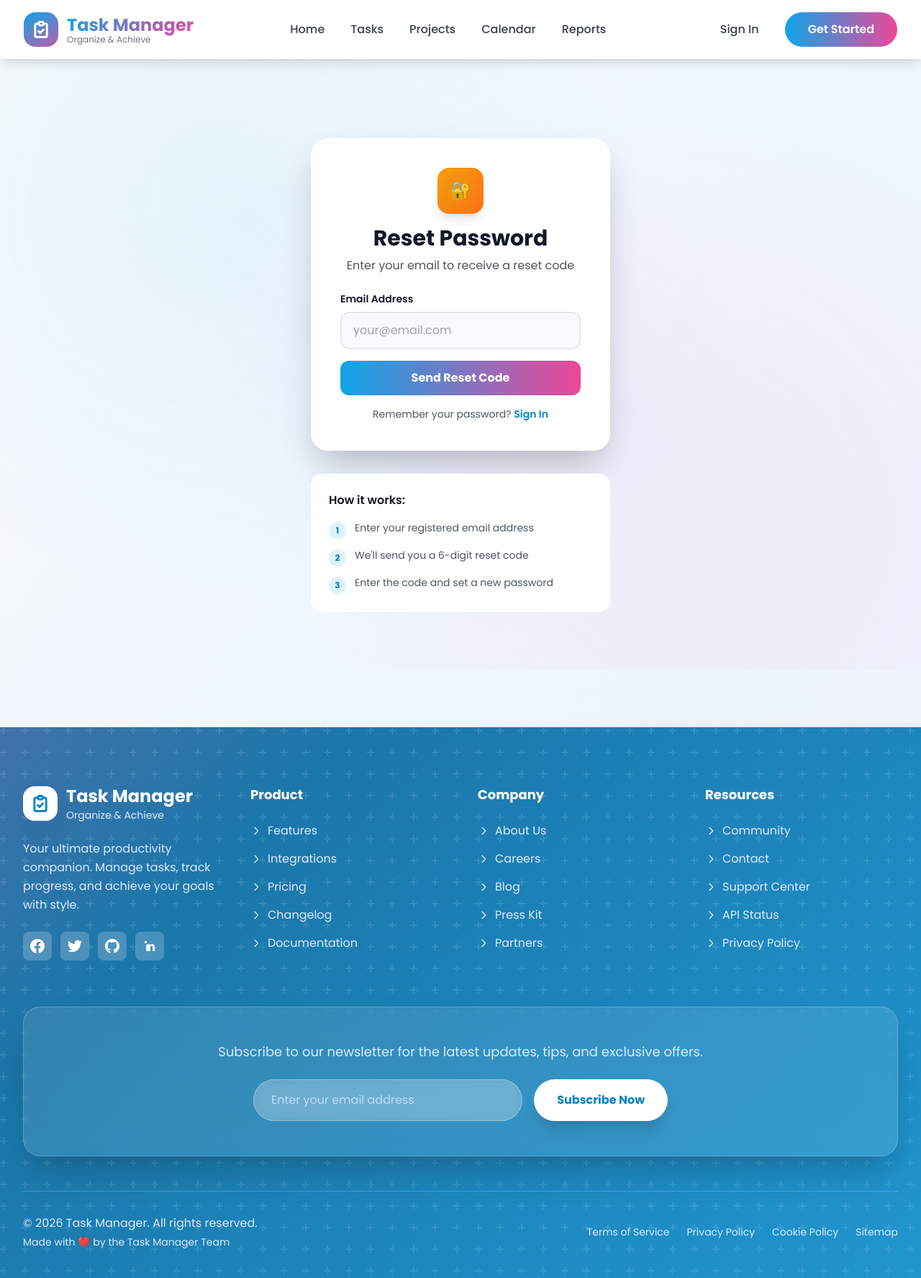
After one commit to mostofa89/TaskManager, a Django app: page /user/forgot-password/ in a window 1280 px wide. The commit adds this page. Shown: the whole page at 72% size. Run offline with Django 5.2, Linux system fonts and the light colour scheme; some libraries are stand-ins or nearby versions.

Commit message:
Add password reset feature with email verification
- Implement PasswordResetCode model with 6-digit codes and 15-minute expiration
- Add forgot_password view with 3-step flow: email submission → code verification → password reset
- Create forget_password.html template with step-by-step UI
- Add email configuration to settings (console backend for dev, SMTP for production)
- Update login page with "Forgot Password?" link
- Create comprehensive PASSWORD_RESET_GUIDE.md with setup and configuration instructions
- Update .env.example with email configuration examples

```diff
--- /dev/null
+++ b/templates/user/forget_password.html
@@ -0,0 +1,138 @@
+{% extends "base/base.html" %}
+
+{% block title %}Forgot Password - Task Manager{% endblock %}
+
+{% block content %}
+
+<section class="relative min-h-screen pt-28 pb-20 overflow-hidden flex items-center justify-center">
+    <!-- Background -->
+    <div class="absolute inset-0 hero-pattern opacity-40"></div>
+    <div class="absolute top-0 left-0 w-96 h-96 bg-primary-100 rounded-full blur-3xl opacity-20"></div>
+    <div class="absolute bottom-0 right-0 w-96 h-96 bg-accent-100 rounded-full blur-3xl opacity-20"></div>
+
+    <div class="relative w-full max-w-md px-4">
+        <div class="glass rounded-3xl shadow-2xl p-8 md:p-10 space-y-6 animate-scale-in">
+            <!-- Header -->
+            <div class="text-center">
+                <div class="w-16 h-16 mx-auto mb-4 rounded-2xl bg-gradient-to-br from-amber-500 to-orange-500 text-white font-bold text-2xl flex items-center justify-center shadow-lg">
+                    🔐
+                </div>
+                <h1 class="text-3xl font-bold text-gray-900 mb-2">Reset Password</h1>
+                <p class="text-gray-600">Enter your email to receive a reset code</p>
+            </div>
+
+            {% if messages %}
+                {% for message in messages %}
+                <div class="p-4 rounded-xl {% if message.tags %}bg-{{ message.tags }}-50 border-2 border-{{ message.tags }}-200 text-{{ message.tags }}-800{% else %}bg-blue-50 border-2 border-blue-200 text-blue-800{% endif %}">
+                    {{ message }}
+                </div>
+                {% endfor %}
+            {% endif %}
+
+            <!-- Step 1: Enter Email -->
+            {% if step == 'email' or not step %}
+            <form method="POST" action="{% url 'user:forgot-password' %}" class="space-y-4">
+                {% csrf_token %}
+                <input type="hidden" name="step" value="email">
+
+                <div>
+                    <label class="block text-sm font-semibold text-gray-900 mb-2">Email Address</label>
+                    <input type="email" name="email" required class="w-full px-4 py-3 rounded-xl bg-gray-50 border-2 border-gray-200 focus:outline-none focus:border-primary-500 focus:bg-white transition" placeholder="your@email.com">
+                </div>
+
+                <button type="submit" class="w-full py-3 bg-gradient-to-r from-primary-500 to-accent-500 text-white font-bold rounded-xl hover:shadow-xl transition">
+                    Send Reset Code
+                </button>
+
+                <p class="text-center text-gray-600 text-sm">
+                    Remember your password?
+                    <a href="{% url 'user:user-login' %}" class="text-primary-600 hover:text-primary-700 font-semibold">Sign In</a>
+                </p>
+            </form>
+            {% endif %}
+
+            <!-- Step 2: Verify Code -->
+            {% if step == 'verify' %}
+            <form method="POST" action="{% url 'user:forgot-password' %}" class="space-y-4">
+                {% csrf_token %}
+                <input type="hidden" name="step" value="verify">
+                <input type="hidden" name="email" value="{{ email }}">
+
+                <div class="bg-blue-50 border-2 border-blue-200 rounded-xl p-4">
+                    <p class="text-sm text-blue-700">
+                        ✓ Code sent to <strong>{{ email }}</strong>
+                    </p>
+                </div>
+
+                <div>
+                    <label class="block text-sm font-semibold text-gray-900 mb-2">Enter Code</label>
+                    <input type="text" name="reset_code" required maxlength="6" placeholder="000000" class="w-full px-4 py-3 rounded-xl bg-gray-50 border-2 border-gray-200 focus:outline-none focus:border-primary-500 focus:bg-white transition text-center text-2xl tracking-widest font-bold">
+                    <p class="text-xs text-gray-500 mt-2">Check your email for the 6-digit code</p>
+                </div>
+
+                <button type="submit" class="w-full py-3 bg-gradient-to-r from-primary-500 to-accent-500 text-white font-bold rounded-xl hover:shadow-xl transition">
+                    Verify Code
+                </button>
+
+                <p class="text-center text-gray-600 text-sm">
+                    <a href="{% url 'user:forgot-password' %}" class="text-primary-600 hover:text-primary-700 font-semibold">Try another email</a>
+                </p>
+            </form>
+            {% endif %}
+
+            <!-- Step 3: Reset Password -->
+            {% if step == 'reset' %}
+            <form method="POST" action="{% url 'user:forgot-password' %}" class="space-y-4">
+                {% csrf_token %}
+                <input type="hidden" name="step" value="reset">
+                <input type="hidden" name="email" value="{{ email }}">
+
+                <div class="bg-green-50 border-2 border-green-200 rounded-xl p-4">
+                    <p class="text-sm text-green-700">
+                        ✓ Code verified successfully
+                    </p>
+                </div>
+
+                <div>
+                    <label class="block text-sm font-semibold text-gray-900 mb-2">New Password</label>
+                    <input type="password" name="new_password" required class="w-full px-4 py-3 rounded-xl bg-gray-50 border-2 border-gray-200 focus:outline-none focus:border-primary-500 focus:bg-white transition" placeholder="••••••••">
+                </div>
+
+                <div>
+                    <label class="block text-sm font-semibold text-gray-900 mb-2">Confirm Password</label>
+                    <input type="password" name="confirm_password" required class="w-full px-4 py-3 rounded-xl bg-gray-50 border-2 border-gray-200 focus:outline-none focus:border-primary-500 focus:bg-white transition" placeholder="••••••••">
+                </div>
+
+                <button type="submit" class="w-full py-3 bg-gradient-to-r from-green-500 to-teal-500 text-white font-bold rounded-xl hover:shadow-xl transition">
+                    Reset Password
+                </button>
+
+                <p class="text-center text-gray-600 text-sm">
+                    <a href="{% url 'user:user-login' %}" class="text-primary-600 hover:text-primary-700 font-semibold">Back to Sign In</a>
+                </p>
+            </form>
+            {% endif %}
+        </div>
+
+        <!-- Additional Info -->
+        <div class="mt-8 glass rounded-2xl p-6 space-y-4">
+            <h3 class="font-semibold text-gray-900">How it works:</h3>
+            <div class="space-y-3 text-sm text-gray-600">
+                <div class="flex items-start gap-3">
+                    <div class="w-6 h-6 rounded-full bg-primary-100 text-primary-600 flex items-center justify-center font-bold text-xs mt-0.5">1</div>
+                    <p>Enter your registered email address</p>
+                </div>
+                <div class="flex items-start gap-3">
+                    <div class="w-6 h-6 rounded-full bg-primary-100 text-primary-600 flex items-center justify-center font-bold text-xs mt-0.5">2</div>
+                    <p>We'll send you a 6-digit reset code</p>
+                </div>
+                <div class="flex items-start gap-3">
+                    <div class="w-6 h-6 rounded-full bg-primary-100 text-primary-600 flex items-center justify-center font-bold text-xs mt-0.5">3</div>
+                    <p>Enter the code and set a new password</p>
+                </div>
+            </div>
+        </div>
+    </div>
+</section>
+
+{% endblock %}
--- a/templates/user/login.html
+++ b/templates/user/login.html
@@ -100,7 +100,7 @@
 						>
 						<span class="text-sm text-gray-600">Remember me</span>
 					</label>
-					<a href="#" class="text-sm font-semibold text-primary-600 hover:text-primary-700 transition-colors">Forgot password?</a>
+					<a href="{% url 'user:forgot-password' %}" class="text-sm font-semibold text-primary-600 hover:text-primary-700 transition-colors">Forgot password?</a>
 				</div>
 
 				<!-- Sign In Button -->
--- a/user/urls.py
+++ b/user/urls.py
@@ -9,6 +9,7 @@ urlpatterns = [
     path('login/', views.login, name='user-login'),
     path('logout/', views.logout, name='user-logout'),
     path('profile/', views.profile, name='user-profile'),
+    path('forgot-password/', views.forgot_password, name='forgot-password'),
 
     # Admin routes
     path('admin/dashboard/', views.admin_profile, name='admin-profile'),
--- a/user/views.py
+++ b/user/views.py
@@ -4,6 +4,9 @@ from django.contrib import messages as message
 from django.contrib.auth import authenticate, logout as auth_logout, login as auth_login
 from django.contrib.auth.decorators import login_required
 from django.http import HttpResponseForbidden
+from django.core.mail import send_mail
+from django.conf import settings
+from .models import PasswordResetCode
 
 # Create your views here.
 def register(request):
@@ -244,3 +247,151 @@ def user_tasks(request, user_id):
         'tasks': tasks,
     }
     return render(request, 'user/user_tasks.html', context)
+
+
+
+def forgot_password(request):
+    """Handle password reset with email verification"""
+    step = request.POST.get('step', 'email') if request.method == 'POST' else 'email'
+
+    if request.method == 'POST':
+        # Step 1: User enters email
+        if step == 'email':
+            email = request.POST.get('email')
+            try:
+                user = User.objects.get(email=email)
+
+                # Generate and save reset code
+                reset_code = PasswordResetCode.objects.filter(user=user).first()
+                if not reset_code:
+                    reset_code = PasswordResetCode(user=user)
+
+                reset_code.code = PasswordResetCode.generate_code()
+                reset_code.is_used = False
+                reset_code.save()
+
+                # Send email with code
+                subject = 'Password Reset Code - Task Manager'
+                message_body = f"""
+Hello {user.first_name or user.username},
+
+You requested to reset your password. Your reset code is:
+
+{reset_code.code}
+
+This code will expire in 15 minutes.
+
+If you didn't request this, please ignore this email.
+
+Best regards,
+Task Manager Team
+                """
+
+                send_mail(
+                    subject,
+                    message_body,
+                    settings.DEFAULT_FROM_EMAIL,
+                    [email],
+                    fail_silently=False,
+                )
+
+                message.success(request, f"Reset code sent to {email}")
+                return render(request, 'user/forget_password.html', {
+                    'step': 'verify',
+                    'email': email
+                })
+
+            except User.DoesNotExist:
+                # Don't reveal if email exists for security
+                message.info(request, "If this email exists, you'll receive a reset code.")
+                return render(request, 'user/forget_password.html', {'step': 'email'})
+
+        # Step 2: User verifies code
+        elif step == 'verify':
+            email = request.POST.get('email')
+            reset_code_input = request.POST.get('reset_code')
+
+            try:
+                user = User.objects.get(email=email)
+                reset_code = PasswordResetCode.objects.get(user=user)
+
+                # Check if code is valid
+                if reset_code.is_expired():
+                    message.error(request, "Reset code expired. Request a new one.")
+                    return render(request, 'user/forget_password.html', {'step': 'email'})
+
+                if reset_code.code != reset_code_input:
+                    message.error(request, "Invalid reset code.")
+                    return render(request, 'user/forget_password.html', {
+                        'step': 'verify',
+                        'email': email
+                    })
+
+                # Code is valid, proceed to password reset
+                message.success(request, "Code verified! Now set your new password.")
+                return render(request, 'user/forget_password.html', {
+                    'step': 'reset',
+                    'email': email
+                })
+
+            except (User.DoesNotExist, PasswordResetCode.DoesNotExist):
+                message.error(request, "Invalid email or reset code.")
+                return render(request, 'user/forget_password.html', {'step': 'email'})
+
+        # Step 3: User sets new password
+        elif step == 'reset':
+            email = request.POST.get('email')
+            new_password = request.POST.get('new_password')
+            confirm_password = request.POST.get('confirm_password')
+
+            # Validate passwords
+            if not new_password or not confirm_password:
+                message.error(request, "Both password fields are required.")
+                return render(request, 'user/forget_password.html', {
+                    'step': 'reset',
+                    'email': email
+                })
+
+            if new_password != confirm_password:
+                message.error(request, "Passwords do not match.")
+                return render(request, 'user/forget_password.html', {
+                    'step': 'reset',
+                    'email': email
+                })
+
+            if len(new_password) < 6:
+                message.error(request, "Password must be at least 6 characters long.")
+                return render(request, 'user/forget_password.html', {
+                    'step': 'reset',
+                    'email': email
+                })
+
+            try:
+                user = User.objects.get(email=email)
+                reset_code = PasswordResetCode.objects.get(user=user)
+
+                # Check if code is still valid
+                if reset_code.is_expired():
+                    message.error(request, "Reset code expired. Request a new one.")
+                    return render(request, 'user/forget_password.html', {'step': 'email'})
+
+                if reset_code.is_used:
+                    message.error(request, "This code has already been used.")
+                    return render(request, 'user/forget_password.html', {'step': 'email'})
+
+                # Update password
+                user.set_password(new_password)
+                user.save()
+
+                # Mark code as used
+                reset_code.is_used = True
+                reset_code.save()
+
+                message.success(request, "Password reset successfully! You can now log in.")
+                return redirect('user:user-login')
+
+            except (User.DoesNotExist, PasswordResetCode.DoesNotExist):
+                message.error(request, "Invalid email or session expired.")
+                return render(request, 'user/forget_password.html', {'step': 'email'})
+
+    return render(request, 'user/forget_password.html', {'step': 'email'})
```
Also changed, not shown: PASSWORD_RESET_GUIDE.md (added, +322 -0 lines), Task_Manager/settings.py (+9 -0 lines), user/models.py (+22 -1 lines), user/migrations/0001_initial.py (added), 1 other file.
